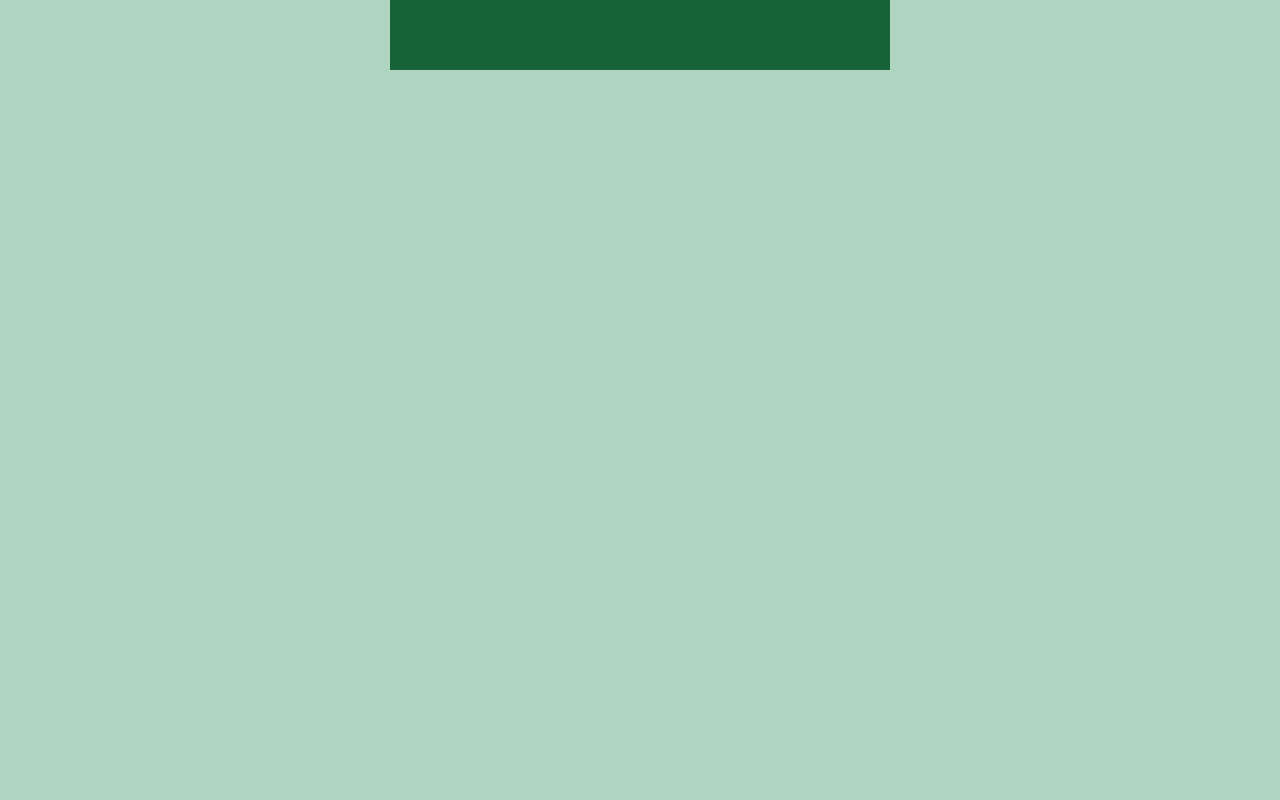
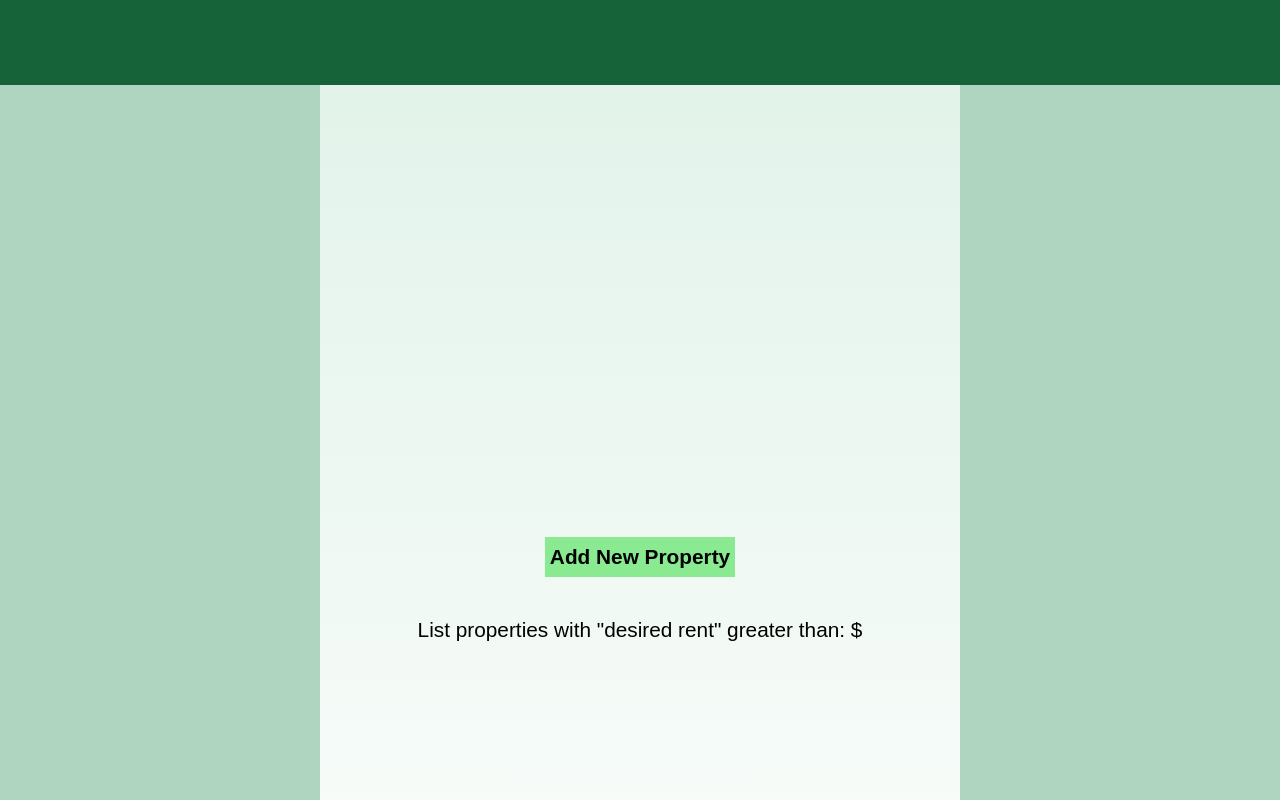
Before and after one commit to tenndawg/sim-2-jnk, a React (Create React App) app: page /dashboard in a window 1280 px wide. Shown: the top 800 px of the page. Built offline with nearby package versions, Linux system fonts and the light colour scheme.

Commit message:
navbar is there

```diff
--- a/public/index.html
+++ b/public/index.html
@@ -35,6 +35,6 @@
 
       To begin the development, run `npm start` or `yarn start`.
       To create a production bundle, use `npm run build` or `yarn build`.
-    -->
+      -->
   </body>
 </html>
--- a/src/App.js
+++ b/src/App.js
@@ -1,6 +1,5 @@
 import React, { Component } from 'react';
 import Dashboard from './components/Dashboard';
-import Main from './components/Main';
 import homePageHouser from './components/homePageHouser';
 import { BrowserRouter, Route, Link } from 'react-router-dom';
 import './app.css';
--- a/src/app.css
+++ b/src/app.css
@@ -1,3 +1,10 @@
 .body {
     width: 100%;
+    height: 100%;
+    display: flex;
+    flex-direction: row;
+    flex-wrap: wrap;
+    justify-content: center;
+    align-items: stretch;
+    align-content: center;
 }
--- a/src/components/Dashboard.js
+++ b/src/components/Dashboard.js
@@ -6,8 +6,14 @@ import '../css/dashboard.css';
 class Dashboard extends Component {
     render() {
         return(
-            <div className='top_bar'>
+            <div className='body'>
+                <div className='top_bar'></div>
                 <div className='buttonBox'>
+                    <div className='divBox'>
+                        <p className='colorBox'><b>Add New Property</b></p>
+
+                        <p className='desiredRent'>List properties with "desired rent" greater than: $ </p>
+                    </div>
                 </div>
             </div>
         );
--- a/src/components/Main.js
+++ /dev/null
@@ -1,24 +0,0 @@
-import React, { Component } from 'react';
-import { BrowserRouter, Switch, Route } from 'react-router-dom'
-
-import homePageHouser from './homePageHouser';
-import Dashboard from './Dashboard';
-
-class Main extends Component {
-
-
-    render() {
-        return(
-        <main>
-            <BrowserRouter>
-            <div>
-                <Route exact path='/' component={homePageHouser}/>
-                <Route path='/dashboard' component={Dashboard}/>
-            </div>
-            </BrowserRouter>
-        </main>
-        );
-    }
-}
-
-export default Main;
--- a/src/css/dashboard.css
+++ b/src/css/dashboard.css
@@ -1,4 +1,4 @@
-.shelfie_Body {
+/* .shelfie_Body {
   width: 100%;
   height: auto;
   background-color: #519872;
@@ -9,13 +9,19 @@ flex-wrap: nowrap;
 justify-content: flex-start;
 align-items: center;
 align-content: center;
-}
+} */
 
 .top_bar {
   width: 100%;
-  height: 70px;
-  margin: 0px 0px 20px 0px;
-  padding: 0px 0px 0px;
+  height: 85px;
+  display: flex;
+  flex-direction: row;
+  flex-wrap: wrap;
+  justify-content: center;
+  align-items: stretch;
+  align-content: center;
+  margin: 0px;
+  padding: 0px;
   font-family: Arial, Helvetica, sans-serif;
   font-weight: bold;
   font-size: 30px;
@@ -32,11 +38,44 @@ align-content: center;
 }
 
 .buttonBox {
-    width: 500px;
+    width: 50%;
     height: 1000px;
-    display: flex;
-    flex-direction: row;
-    justify-content: center;
-    align-items: center;
-    background-color: linear-gradient(to bottom, #e2f3ea, #ffffff);
+  display: flex;
+  flex-direction: row;
+  flex-wrap: wrap;
+  justify-content: center;
+  align-items: stretch;
+  align-content: center;
+    background: linear-gradient(to bottom, #e2f3ea, #ffffff);
 }
+
+.divBox {
+  display: flex;
+	flex-direction: column;
+	flex-wrap: nowrap;
+	align-items: center;
+	align-content: stretch;
+}
+
+.colorBox {
+  width: auto;
+  height: 40px;
+  margin-top: 30px;
+  background-color: #8AEA92;
+  color: black;
+  text-align: center;
+  display: flex;
+  align-items: center;
+  justify-content: center;
+  flex-direction: column;
+  padding: 0px 5px;
+  font-size: 1.3em;
+}
+
+.desiredRent {
+  display: flex;
+  align-items: center;
+  justify-content: center;
+  flex-direction: column;
+  font-size: 1.3em;
+}
--- a/src/index.css
+++ b/src/index.css
@@ -1,5 +1,6 @@
 body {
   width: 100%;
+  height: 100%;
   margin: 0;
   padding: 0;
   font-family: sans-serif;
@@ -11,3 +12,16 @@ body {
   align-items: stretch;
   align-content: center;
 }
+
+#root {
+  width: 100%;
+  height: 100%;
+  margin: 0;
+  padding: 0;
+  display: flex;
+  flex-direction: row;
+  flex-wrap: wrap;
+  justify-content: center;
+  align-items: stretch;
+  align-content: center;
+}
```
